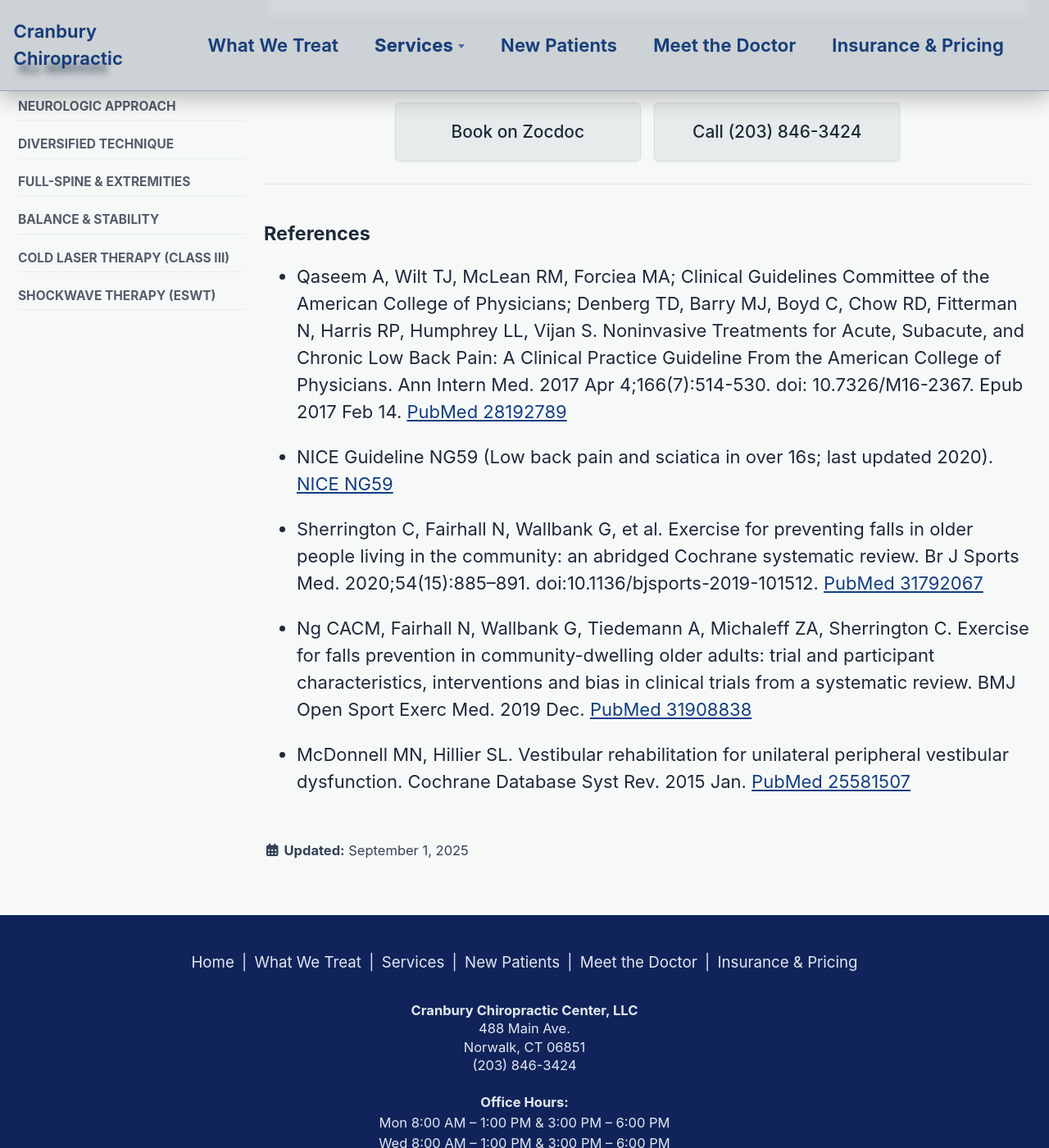
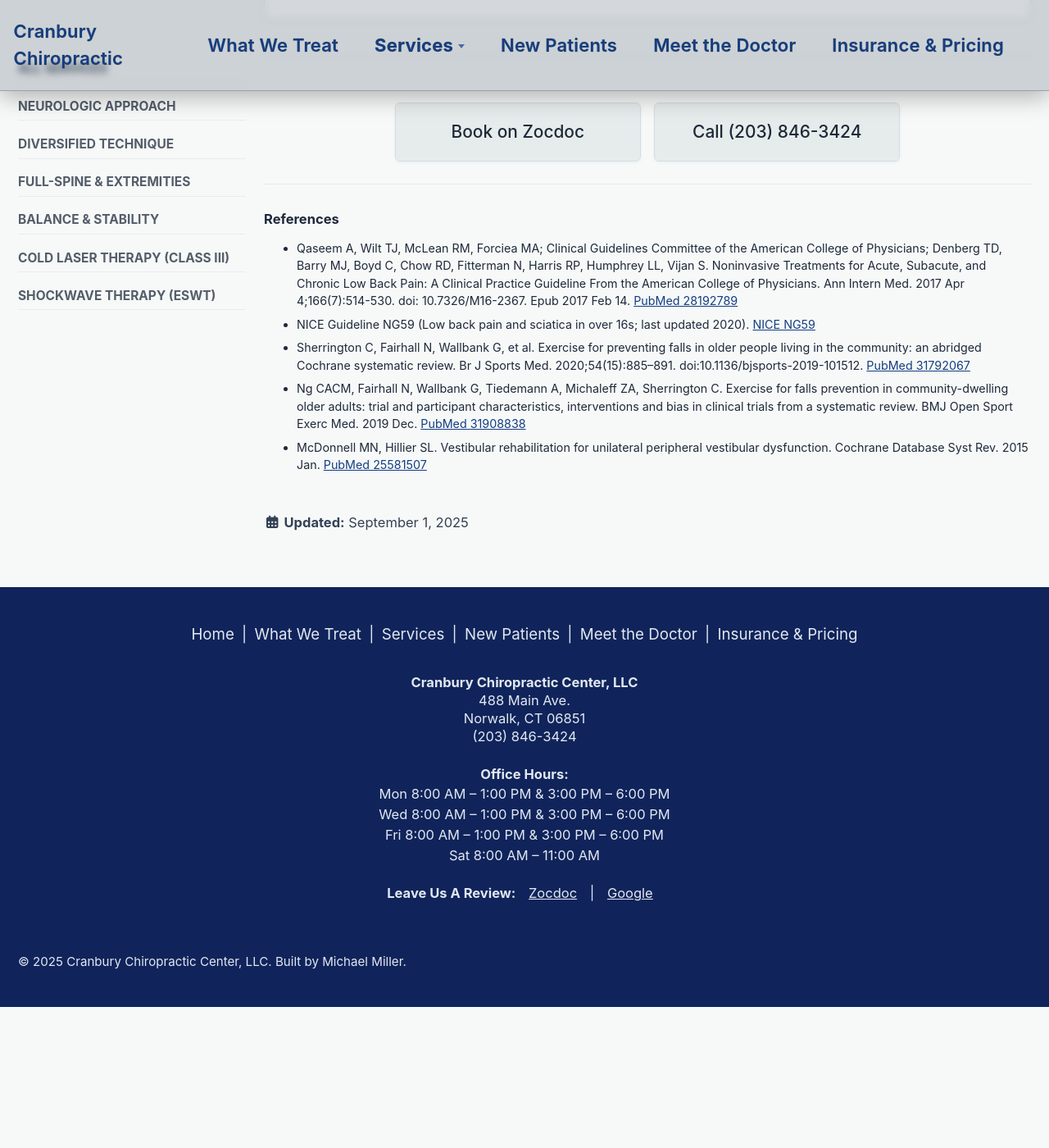
Before and after one commit to millerms/CranburyChiropractic, a Jekyll site: the page built from _pages/services/neurologic-approach.md, in a window 1280 px wide and 1400 px high, scrolled down 3348 px. Shown: the whole window at 82% size. Built offline with Jekyll 4.4.1, drawn with Linux system fonts in a browser that asks for light colours; cached includes are drawn as plain includes; after the commit the page ends 4576 px from its top, so only the background shows below that.

Commit message:
style(services): shrink References typography on Neurologic Approach page\n\n- Why: visually de-emphasize citations compared to main content\n- What: add .refs-small class and CSS to reduce font size for heading and list\n- How: target h4.refs-small and adjacent ul; minimal, scoped change\n- Notes: limited to this page; adjust em values if needed site-wide\n

```diff
--- a/_pages/services/neurologic-approach.md
+++ b/_pages/services/neurologic-approach.md
@@ -120,14 +120,10 @@ Your safety comes first. We screen for red flags, use imaging only when it would
 ---
 
 #### References
-{: .reveal .reveal--fade }
+{: .reveal .reveal--fade .refs-small}
 - Qaseem A, Wilt TJ, McLean RM, Forciea MA; Clinical Guidelines Committee of the American College of Physicians; Denberg TD, Barry MJ, Boyd C, Chow RD, Fitterman N, Harris RP, Humphrey LL, Vijan S. Noninvasive Treatments for Acute, Subacute, and Chronic Low Back Pain: A Clinical Practice Guideline From the American College of Physicians. Ann Intern Med. 2017 Apr 4;166(7):514-530. doi: 10.7326/M16-2367. Epub 2017 Feb 14. <a href="https://pubmed.ncbi.nlm.nih.gov/28192789/" target="_blank" rel="noopener">PubMed 28192789</a>
-{: .reveal .reveal--fade }
 - NICE Guideline NG59 (Low back pain and sciatica in over 16s; last updated 2020). <a href="https://www.nice.org.uk/guidance/ng59" target="_blank" rel="noopener">NICE NG59</a>
-{: .reveal .reveal--fade }
 - Sherrington C, Fairhall N, Wallbank G, et al. Exercise for preventing falls in older people living in the community: an abridged Cochrane systematic review. Br J Sports Med. 2020;54(15):885–891. doi:10.1136/bjsports-2019-101512. <a href="https://pubmed.ncbi.nlm.nih.gov/31792067/" target="_blank" rel="noopener">PubMed 31792067</a>
-{: .reveal .reveal--fade }
 - Ng CACM, Fairhall N, Wallbank G, Tiedemann A, Michaleff ZA, Sherrington C. Exercise for falls prevention in community-dwelling older adults: trial and participant characteristics, interventions and bias in clinical trials from a systematic review. BMJ Open Sport Exerc Med. 2019 Dec. <a href="https://pubmed.ncbi.nlm.nih.gov/31908838/" target="_blank" rel="noopener">PubMed 31908838</a>
-{: .reveal .reveal--fade }
 - McDonnell MN, Hillier SL. Vestibular rehabilitation for unilateral peripheral vestibular dysfunction. Cochrane Database Syst Rev. 2015 Jan. <a href="https://pubmed.ncbi.nlm.nih.gov/25581507/" target="_blank" rel="noopener">PubMed 25581507</a>
-{: .reveal .reveal--fade }
+{: .reveal .reveal--fade}
--- a/assets/css/custom.css
+++ b/assets/css/custom.css
@@ -420,6 +420,10 @@
 }
 /* End of custom styles */
 /* Custom styles for contact hours */
+
+/* References section: slightly smaller text */
+.page__content h4.refs-small { font-size: 0.75em; }
+.page__content h4.refs-small + ul { font-size: 0.65em; }
 
 /* Typography and spacing */
 .page__content .contact-hours h3 {
```
